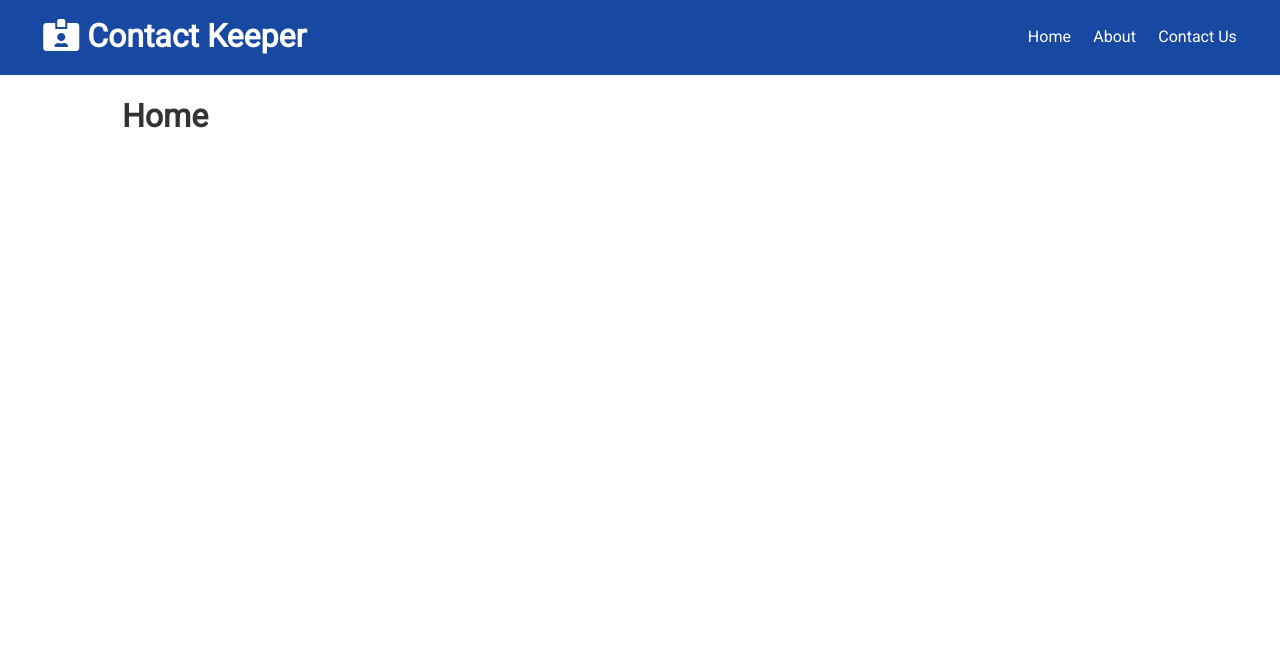
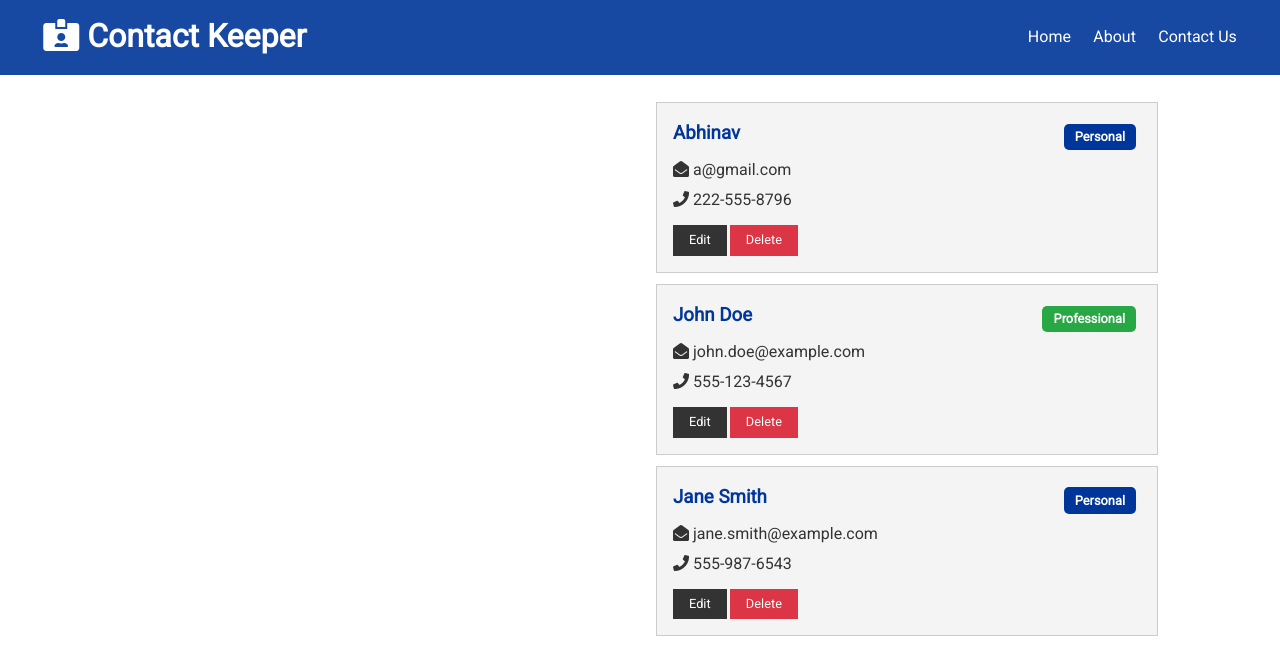
Before and after one commit to bot8080/contact-keeper, a React (Create React App) app in the folder client/: page / in a window 1280 px wide. Shown: the top 658 px of the page. Built offline with nearby package versions, Linux system fonts and the light colour scheme.

Commit message:
contacts and contactitem components

```diff
--- /dev/null
+++ b/client/src/components/contacts/contactItem.js
@@ -0,0 +1,34 @@
+import React, { useContext } from 'react'
+import PropTypes from 'prop-types';
+
+const ContactItem = (props) => {
+
+    const { id, name, email, phone, type } = props.contact
+
+    return (
+        <div className="card bg-light">
+            <h3 className='text-primary text-left'>
+                {name}
+                <span style={{float:'right'}} className={'badge ' + (type === "professional" ? "badge-success" : "badge-primary")}>
+                    {type.charAt(0).toUpperCase() + type.slice(1)}
+                </span>
+            </h3>
+
+            <ul className='list'>
+                {email && (<li><i className='fas fa-envelope-open'></i> {email} </li>)}
+                {phone && (<li><i className='fas fa-phone'>        </i> {phone} </li>)}
+            </ul>
+
+            <p>
+                <button className='btn btn-dark btn-sm'>Edit</button>
+                <button className='btn btn-danger btn-sm'>Delete</button>
+            </p>
+        </div>
+    )
+}
+
+ContactItem.propTypes = {
+    contact : PropTypes.object.isRequired
+}
+
+export default ContactItem;
--- /dev/null
+++ b/client/src/components/contacts/contacts.js
@@ -0,0 +1,16 @@
+import React, { useContext } from 'react'
+import ContactContext from '../../context/contact/contactContext'
+import ContactItem from './contactItem';
+
+const Contacts = () => {
+    const contactContext = useContext(ContactContext)
+    const { contacts } = contactContext;
+
+    return (
+        <>
+            {contacts.map((contact) =>  <ContactItem key={contact.id} contact={contact}></ContactItem> )}
+        </>
+    )
+}
+
+export default Contacts
--- a/client/src/components/layout/Navbar.js
+++ b/client/src/components/layout/Navbar.js
@@ -3,7 +3,8 @@
 import { Link } from 'react-router-dom';
 
 
-const Navbar = ({ title, icon }) => {
+const Navbar = (props) => {
+    const { title, icon } = props
     return (
         <div className='navbar bg-primary'>
             <h1>
--- a/client/src/components/pages/Home.js
+++ b/client/src/components/pages/Home.js
@@ -1,11 +1,18 @@
 import React from 'react'
+import Contacts from '../contacts/contacts';
 
 const Home = () => {
   return (
-    <div>
-      <h1>
-        Home
-      </h1>
+    <div className='grid-2'>
+
+      <div>
+        {/* {Contact Form} */}
+      </div>
+
+      <div>
+        <Contacts/>
+      </div>
+
     </div>
   )
 }
```
